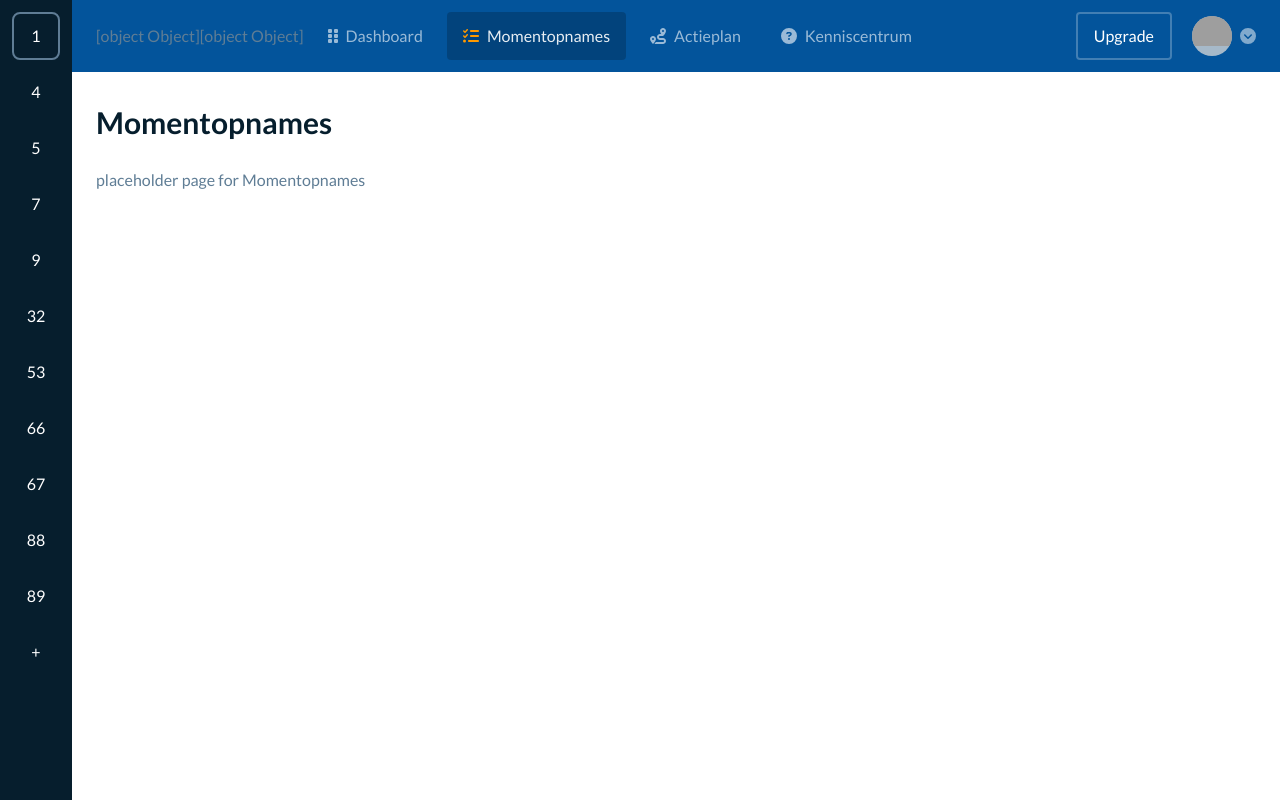
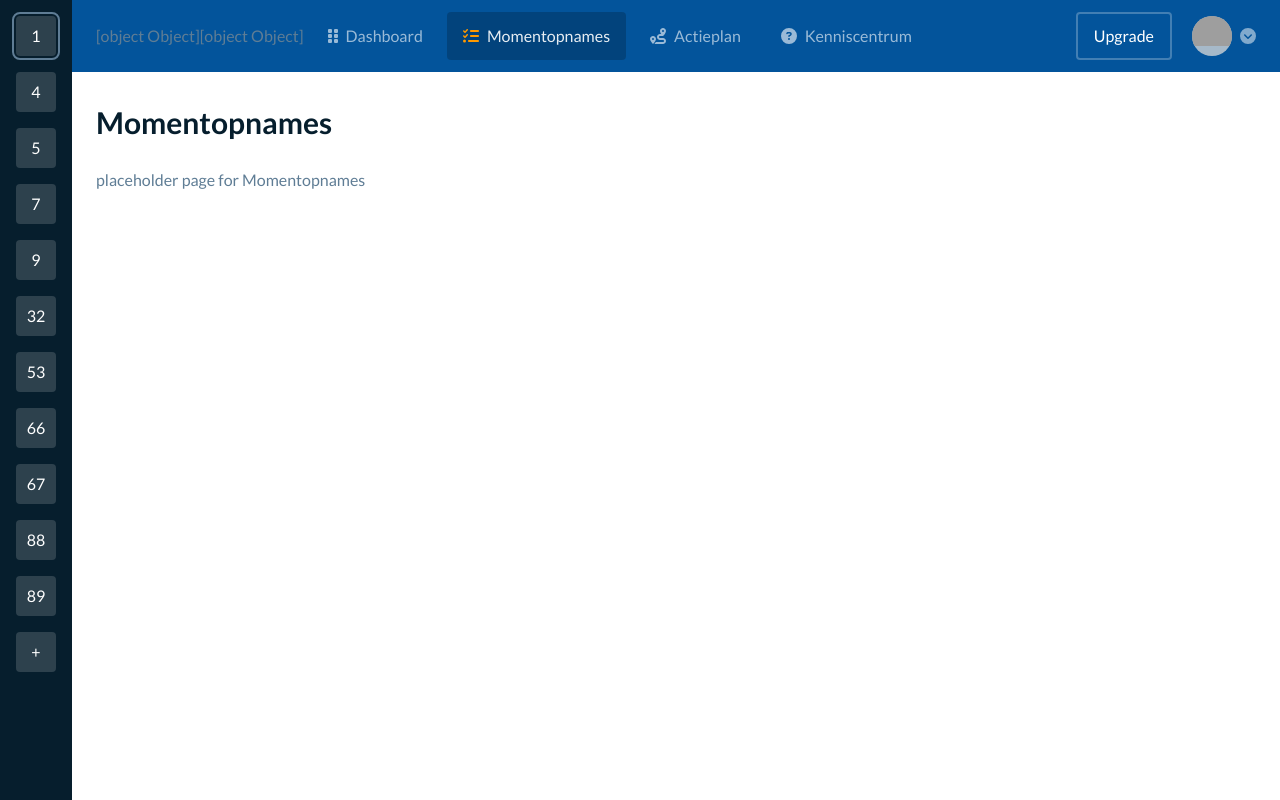
Before and after one commit to colintanw2w/nuxt-tea, a Nuxt app: page /momentopnames in a window 1280 px wide. Built offline with nearby package versions, Linux system fonts and the light colour scheme; grey boxes are pictures that could not be loaded.

Commit message:
fixed some stylings bugs after lint -ffix

```diff
--- a/assets/scss/abstracts/_colors.scss
+++ b/assets/scss/abstracts/_colors.scss
@@ -1,5 +1,6 @@
 $map: (
     'blue-600': '203deg, 76%, 10%',
+    'blue-500': '203deg, 26%, 24%',
     'blue-400': '208deg, 96%, 31%',
     'blue-300': '207deg, 22%, 48%',
     'blue-200': '207deg, 43%, 75%',
@@ -15,5 +16,3 @@ $map: (
     'white': '0deg, 0%, 100%',
     'black': '0deg, 0%, 0%',
 );
-
-//#BDCBD7 input border color
--- a/assets/scss/components/_teams-sidebar.scss
+++ b/assets/scss/components/_teams-sidebar.scss
@@ -1,4 +1,4 @@
-@use "~scss/abstracts/_colors.scss";
+@use '~scss/abstracts/_colors.scss';
 
 $teamsSidebarWidth: 250px;
 
@@ -19,13 +19,12 @@ $teamsSidebarWidth: 250px;
     @apply bg-blue-500;
     width: 2.5rem;
     height: 2.5rem;
-    border-radius: 0.25rem;
-    /* value not supported by Tailwind */
+    border-radius: 0.25rem; /* value not supported by Tailwind */
     color: #ffffff;
 
-    &:before {
+    &::before {
         border-radius: 8px;
-        content: " ";
+        content: ' ';
         position: absolute;
         z-index: -1;
         top: -4px;
```
